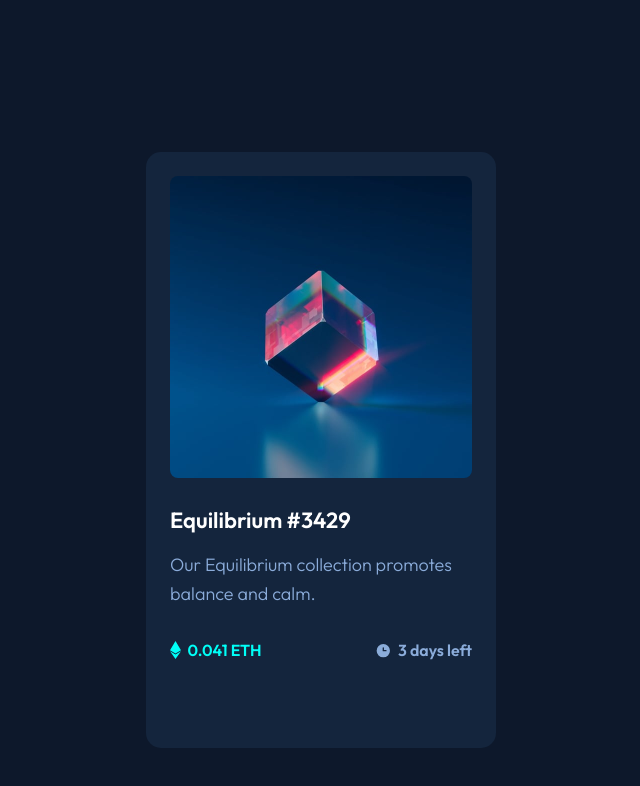
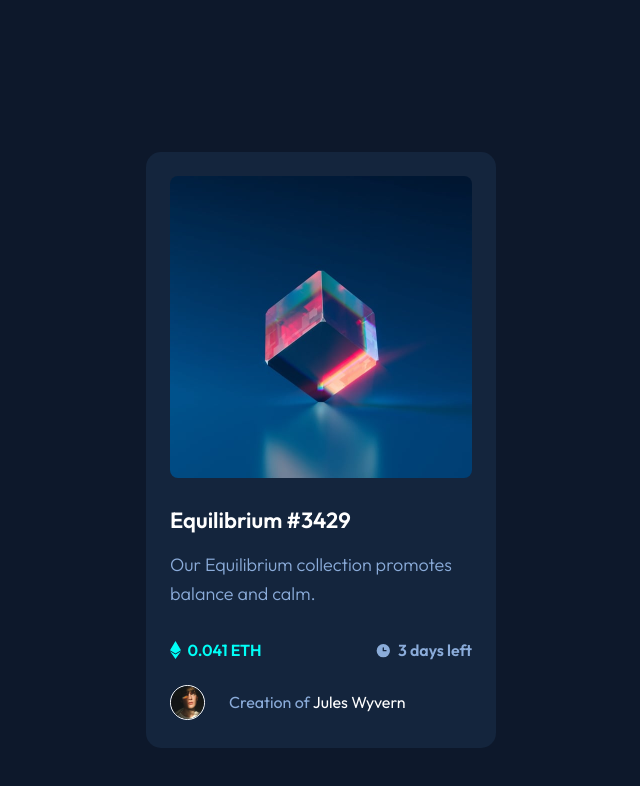
Before and after one commit to liamwoody25/nft-card-component, a plain HTML site: page index.html in a window 1280 px wide. Shown: the whole page, without its empty margins (319-959 px from the left). Drawn offline with Linux system fonts and the light colour scheme.

Commit message:
updating

```diff
--- a/index.html
+++ b/index.html
@@ -28,7 +28,10 @@
                 <p>3 days left</p>
             </div>
         </div>
-
+        <div class="avatar">
+            <img class="avatar-img" src="./public/images/image-avatar.png" alt="">
+            <p> Creation of <span style="color: white;"> Jules Wyvern</span></p>
+        </div>
         </div>
     </article>
 </body>
--- a/public/css/style.css
+++ b/public/css/style.css
@@ -97,7 +97,6 @@ body{
 }
 
 .money p{
-
     font-size: 16px;
     font-style: normal;
     font-weight: 600;
@@ -118,6 +117,34 @@ body{
     height: 302px;
 }
 
+.avatar {
+    align-items: center;
+    display: flex;
+}
+
+.avatar p{
+    margin-left: 0px;
+    color: var(---main-color);
+    font-size: 16px;
+    font-style: normal;
+    font-weight: 400;
+    line-height: normal;
+}
+
+
+.avatar-img{
+    margin: 0px 24px;
+    display: flex;
+    justify-content: center;
+    border: 1px solid white;
+    width: 33px;
+    height: 33px;
+    border-radius: 33px;
+
+}
+
+/*********  media-query  ************/
+
 @media screen and  (min-width: 375px){
     body{
         display: flex;
```
Also changed, not shown: 2 other files.
